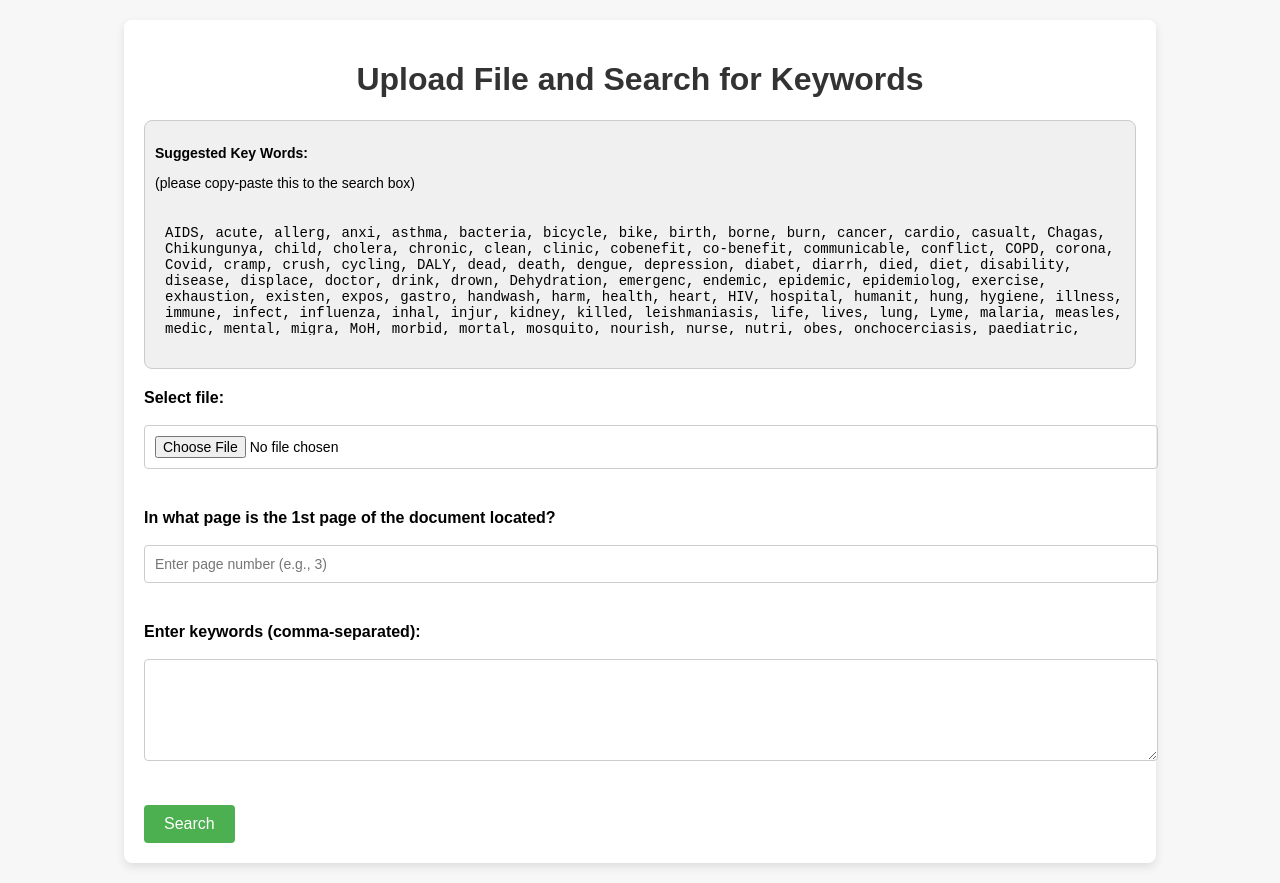
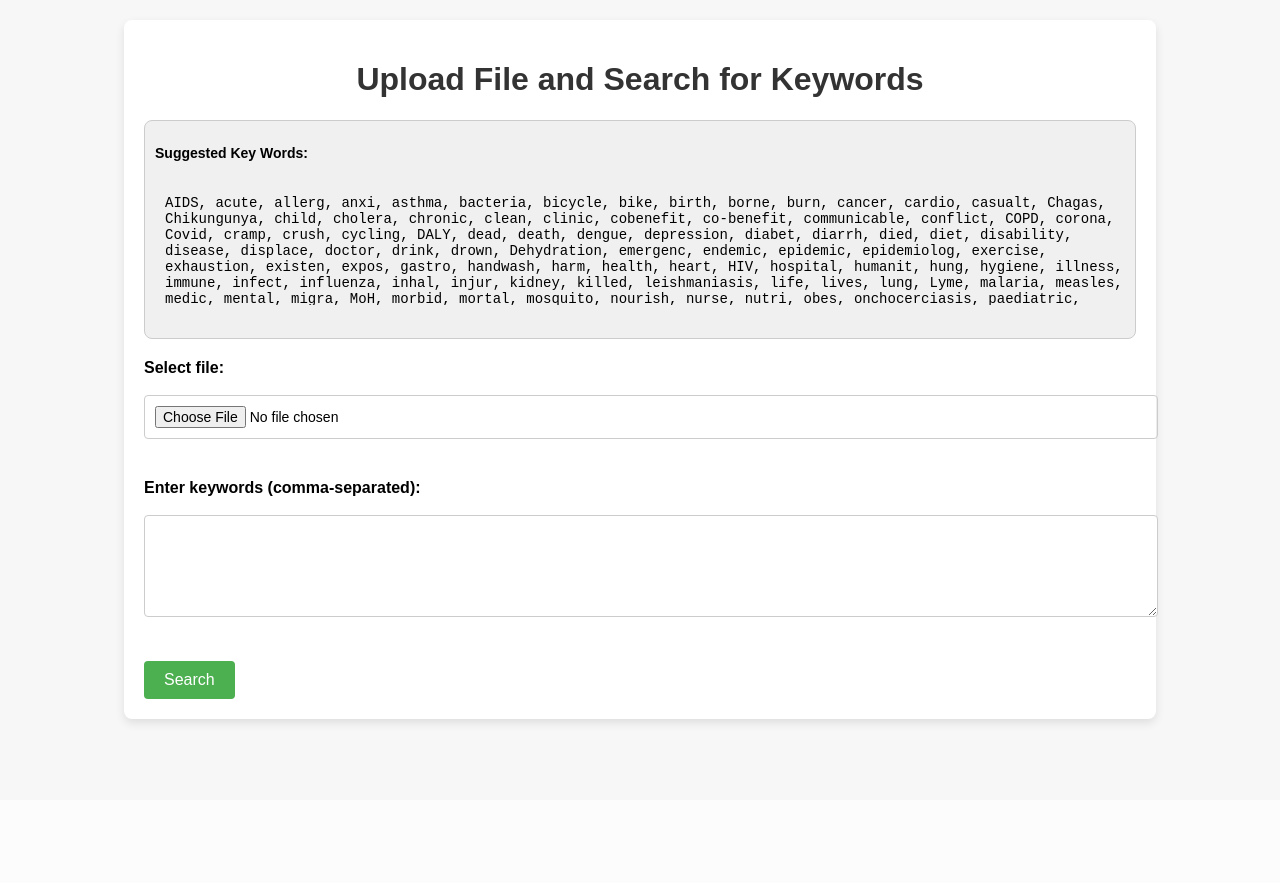
Before and after one commit to primantah/policyanalysis, a Flask app: page / in a window 1280 px wide. After the commit the page ends 800 px from the top, so only its background shows below. Run offline with Flask 2, Linux system fonts and the light colour scheme.

Commit message:
Update upload.html

```diff
--- a/templates/upload.html
+++ b/templates/upload.html
@@ -1,5 +1,3 @@
-<! -- UPLOAD PAGE CODE -->
-
 <!DOCTYPE html>
 <html lang="en">
 <head>
@@ -51,7 +49,7 @@
             margin-bottom: 8px;
             font-size: 16px;
         }
-        input[type="file"], input[type="text"], textarea {
+        input[type="file"], textarea {
             width: 100%;
             padding: 10px;
             margin: 10px 0 20px;
@@ -78,23 +76,15 @@
     <div class="container">
         <h1>Upload File and Search for Keywords</h1>
 
-        <!-- Box with copy and paste string -->
         <div class="copy-box">
             <p><strong>Suggested Key Words:</strong></p>
-            <p>(please copy-paste this to the search box)</p>
             <textarea readonly>AIDS, acute, allerg, anxi, asthma, bacteria, bicycle, bike, birth, borne, burn, cancer, cardio, casualt, Chagas, Chikungunya, child, cholera, chronic, clean, clinic, cobenefit, co-benefit, communicable, conflict, COPD, corona, Covid, cramp, crush, cycling, DALY, dead, death, dengue, depression, diabet, diarrh, died, diet, disability, disease, displace, doctor, drink, drown, Dehydration, emergenc, endemic, epidemic, epidemiolog, exercise, exhaustion, existen, expos, gastro, handwash, harm, health, heart, HIV, hospital, humanit, hung, hygiene, illness, immune, infect, influenza, inhal, injur, kidney, killed, leishmaniasis, life, lives, lung, Lyme, malaria, measles, medic, mental, migra, MoH, morbid, mortal, mosquito, nourish, nurse, nutri, obes, onchocerciasis, paediatric, pandemic, pathogen, pediatric, pollen, pollut, potable, pregnan, preterm, pre-term, protein, psych, pulm, QALY, rash, refugee, renal, reproduc, respiratory, safe, sanita, SARS, schistosomiasis, SDG, sex, SLCP, smoke, SRHR, stress, stroke, stunt, surviv, symptom, sydemic, tick, trauma, trypanosom, typhus, trachoma, UHC, vector, violen, viral, virus, walk, WASH, welfare, wellbeing, well-being, YLL, Zika, zoon</textarea>
         </div>
 
-        <!-- Form for file upload and keyword input -->
         <form action="/" method="post" enctype="multipart/form-data">
             <div class="form-group">
                 <label for="file">Select file:</label>
                 <input type="file" name="file" id="file" required>
-            </div>
-
-            <div class="form-group">
-                <label for="first_page">In what page is the 1st page of the document located?</label>
-                <input type="text" id="first_page" name="first_page" placeholder="Enter page number (e.g., 3)" required>
             </div>
 
             <div class="form-group">
```
